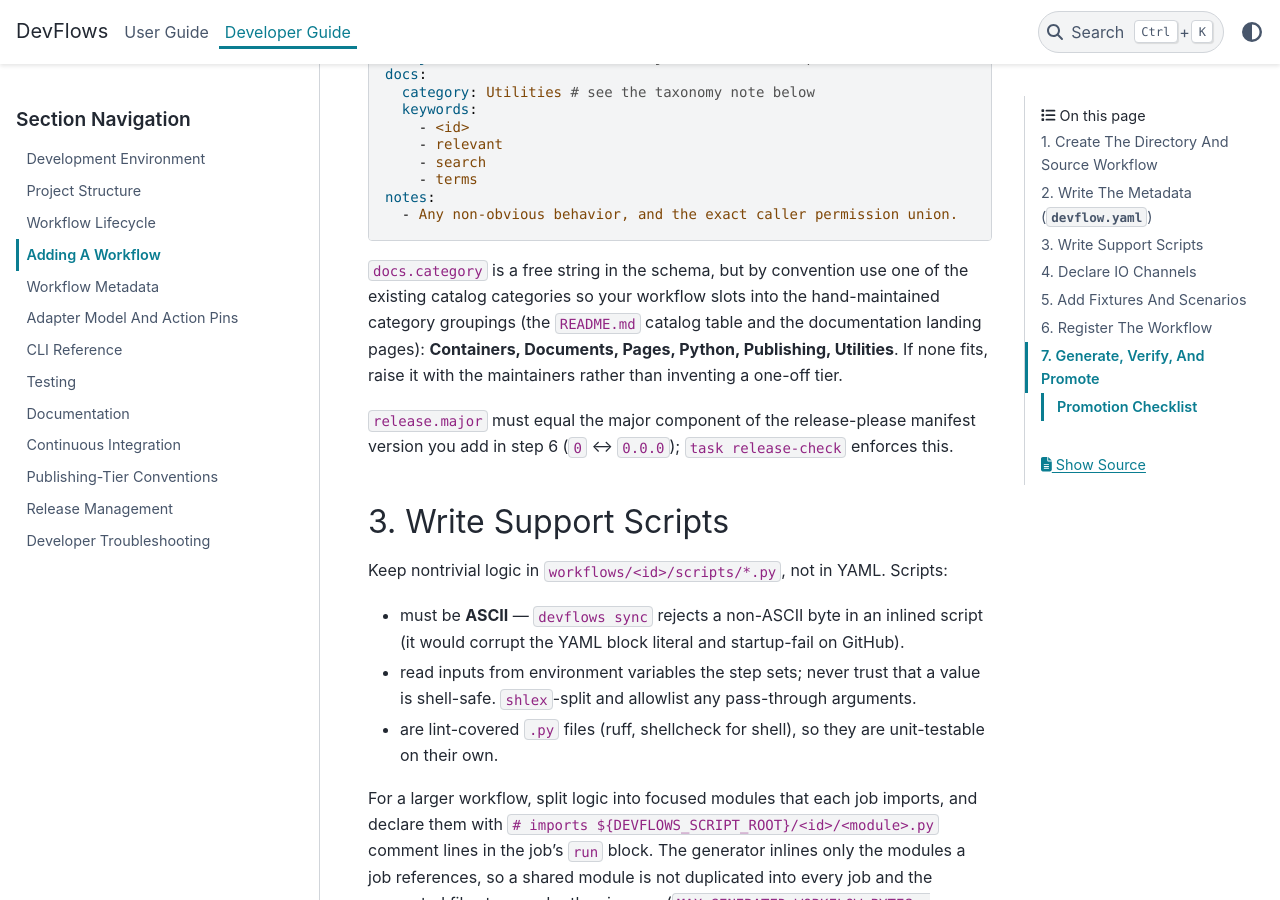
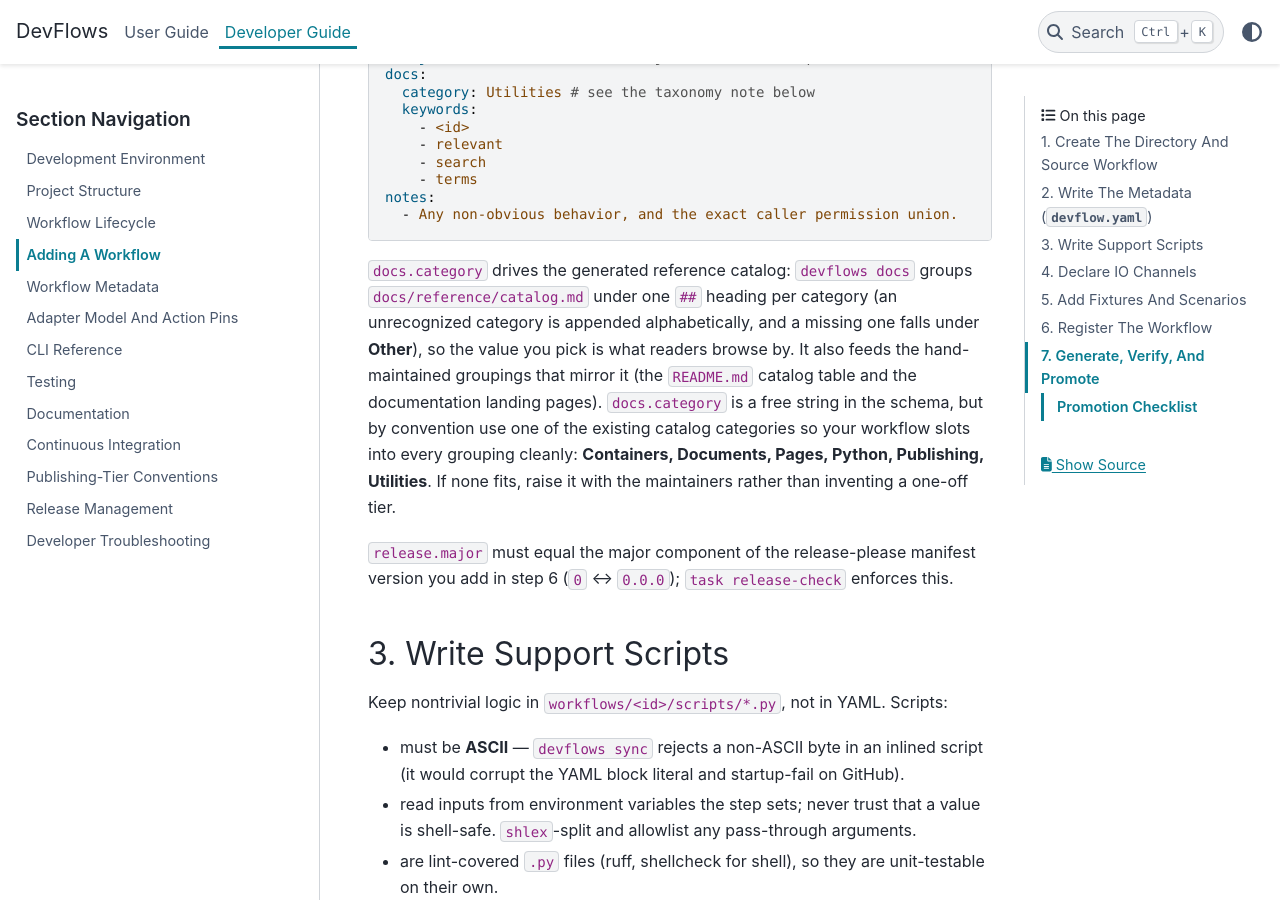
Before and after one commit to QuanTizEd8/DevFlows, a Sphinx documentation site: the page built from docs/dev-guide/add-a-workflow.md, in a window 1280 px wide and 900 px high, scrolled down 2318 px. Built offline with Sphinx 7.4.7 and the PyData theme 0.15.4, drawn with Linux system fonts in a browser that asks for light colours; pages that are not in the unit, such as notebooks, are missing from menus.

Commit message:
docs: restore docs.category accuracy now that the generator categorizes
- add-a-workflow.md: state that docs.category drives the generated reference
  catalog grouping (one heading per category; unknown appended alphabetically;
  missing under "Other") in addition to the mirrored README/landing groupings.
- conf.py: fix the sidebar-nav comment to describe the now-categorized catalog
  (per-category hidden toctrees) instead of "one flat toctree".

Co-Authored-By: Claude Opus 4.8 <noreply@anthropic.com>

````diff
--- a/docs/dev-guide/add-a-workflow.md
+++ b/docs/dev-guide/add-a-workflow.md
@@ -113,11 +113,16 @@ notes:
   - Any non-obvious behavior, and the exact caller permission union.
 ```
 
-`docs.category` is a free string in the schema, but by convention use one of the
-existing catalog categories so your workflow slots into the hand-maintained
-category groupings (the `README.md` catalog table and the documentation landing
-pages): **Containers, Documents, Pages, Python, Publishing, Utilities**. If none
-fits, raise it with the maintainers rather than inventing a one-off tier.
+`docs.category` drives the generated reference catalog: `devflows docs` groups
+`docs/reference/catalog.md` under one `##` heading per category (an unrecognized
+category is appended alphabetically, and a missing one falls under **Other**),
+so the value you pick is what readers browse by. It also feeds the
+hand-maintained groupings that mirror it (the `README.md` catalog table and the
+documentation landing pages). `docs.category` is a free string in the schema,
+but by convention use one of the existing catalog categories so your workflow
+slots into every grouping cleanly: **Containers, Documents, Pages, Python,
+Publishing, Utilities**. If none fits, raise it with the maintainers rather than
+inventing a one-off tier.
 
 `release.major` must equal the major component of the release-please manifest
 version you add in step 6 (`0` ↔ `0.0.0`); `task release-check` enforces this.
````
Also changed, not shown: docs/conf.py (+4 -4 lines).
